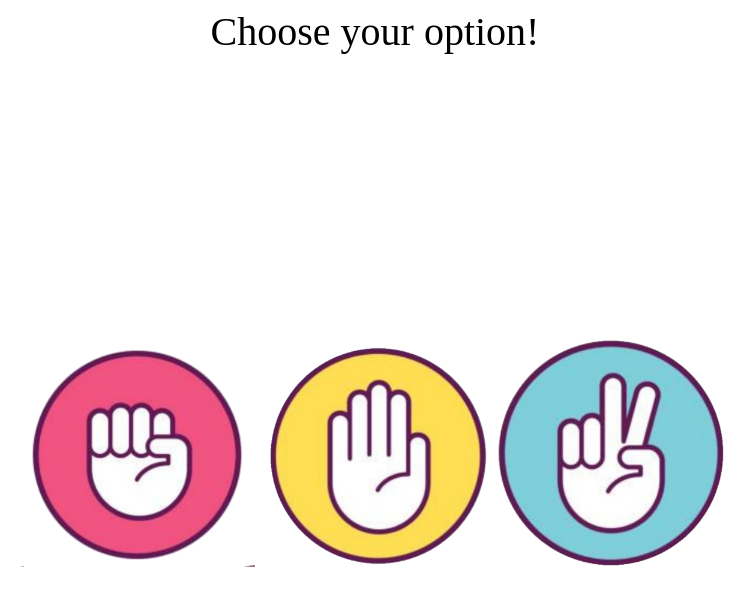
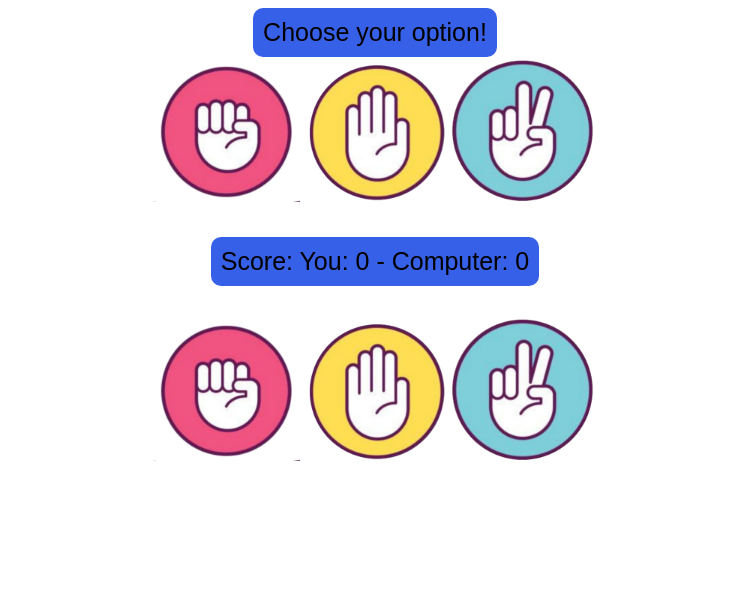
Before and after one commit to JankovicAndrej2/rock-paper-scissors, a plain HTML site: page index.html in a window 1280 px wide. Shown: the whole page, without its empty margins (265-1020 px from the left). Drawn offline with Linux system fonts and the light colour scheme.

Commit message:
Added all base styles

```diff
--- a/index.html
+++ b/index.html
@@ -5,10 +5,17 @@
     <meta name="viewport" content="width=device-width, initial-scale=1.0">
     <title>Rock Paper Scissors</title>
     <link rel = "stylesheet" href="styles.css">
+    <script src = "javascript.js"></script>
 </head>
 <body>
     <div class ="top-text">Choose your option!</div>
     <div class="player-options">
+        <img class="img" class="one" src = "img/rock-pic.png"></img>
+        <img class="img" class="two" src = "img/paper-png.png"></img>
+        <img class="img" class="three" src = "img/scissors-pic.png"></img>
+    </div>
+    <div class = "score 0-0">Score: You: 0 - Computer: 0</div>
+    <div class="computer-options">
         <img class="img" class="one" src = "img/rock-pic.png"></img>
         <img class="img" class="two" src = "img/paper-png.png"></img>
         <img class="img" class="three" src = "img/scissors-pic.png"></img>
@@ -19,8 +26,6 @@
 
 
 
-
-
     </div>
 </body>
 </html>
--- a/styles.css
+++ b/styles.css
@@ -1,18 +1,39 @@
-.top-text, .player-options{
+.player-options, .top-text, .computer-options{
     display: flex;
-
+    justify-content: center;
 
 }
-.top-text{
-    font-size: 40px;
-    margin-bottom: 0px;
-    justify-content: center;
+
+.player-options{
+    height: 150px;
 }
 
-.player-options {
-    justify-content: center;
-    align-items:end;
-    scale: 30%;
-
+.top-text{
+    font-size: 25px;
+    font-family: Arial, Helvetica, sans-serif;
+    padding: 10px;
+    background-color: rgb(54, 96, 231);
+    width:fit-content;
+    margin: auto;
+    border-radius: 10px;
 
 }
+
+.player-options .img:hover{
+    opacity: 0.5;
+}
+
+.score{
+    font-size: 25px;
+    font-family: Arial, Helvetica, sans-serif;
+    padding: 10px;
+    background-color: rgb(54, 96, 231);
+    width:fit-content;
+    margin: auto;
+    border-radius: 10px;
+    margin-top: 30px;
+    margin-bottom: 30px;
+}
+.computer-options{
+    height: 150px;
+}
```
Also changed, not shown: javascript.js (added).
